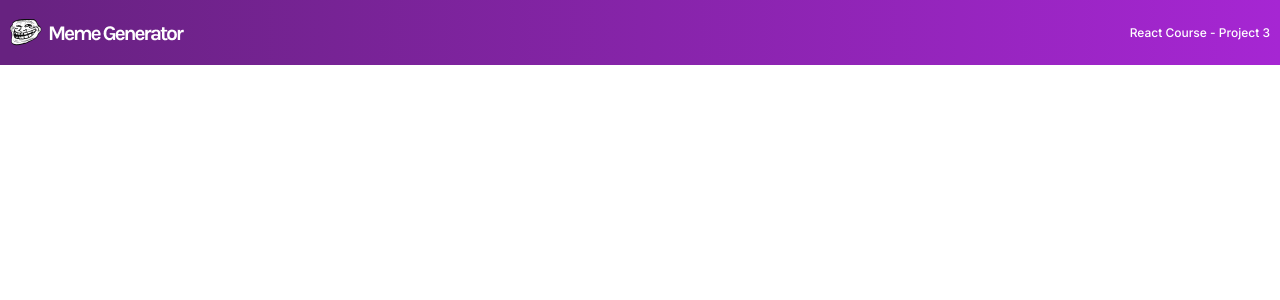
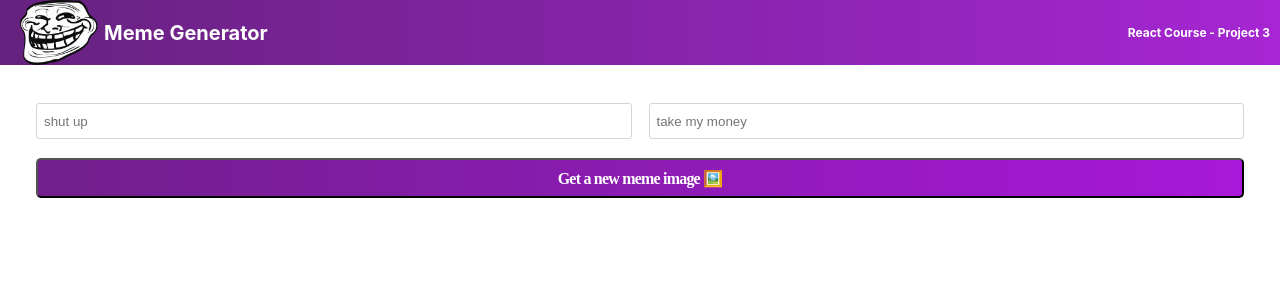
Before and after one commit to shecodessk/meme-generator, a React (Create React App) app: page / in a window 1280 px wide. Shown: the top 300 px of the page. Built offline with nearby package versions, Linux system fonts and the light colour scheme.

Commit message:
Create Meme component

```diff
--- a/public/style.css
+++ b/public/style.css
@@ -1,27 +1,66 @@
 @import url('https://fonts.googleapis.com/css2?family=Inter:wght@500&display=swap');
 *{
-  margin: 0;
-  padding: 0;
   box-sizing: border-box;
+}
+body{
+  margin: 0 auto;
+  font-family: 'Inter', sans-serif;
 }
 
 .header{
-  padding-left: 10px;
-  padding-right: 10px;
+  padding-left: 20px;
   width: 100%;
   height: 65px;
   display: flex;
   align-items: center;
-  justify-content: space-between;
+  color: #FFFFFF;
   background: linear-gradient(90deg, #672280 1.18%, #A626D3 100%);
 }
-
-
+.header--image{
+  height: 100%;
+  margin-right: 6px;
+}
+.header--title{
+  font-size: 1.25rem;
+  margin-right: auto;
+}
 .header--text{
-  font-family: 'Inter', sans-serif;
-  font-style: normal;
-  font-size: 12px;
+  font-size: .75rem;
   line-height: 15px;
   text-align: right;
+  margin-right: 10px;
+
+}
+main{
+  padding: 36px;
+}
+.meme--form{
+  display:grid;
+  grid-template: 40px 40px / 1fr 1fr;
+  gap: 17px;
+  align-items: center;
+  justify-content: center;
+  }
+
+.meme--input-left, .meme--input-right{
+  height:36px;
+  border-radius: 3px;
+  border: 1px solid #D5D4D8;
+  text-indent: 5px;
+}
+.meme--button{
+  grid-column: 1 / -1;
+  height: 40px;
+  background: linear-gradient(90.41deg, #711F8D 1.14%, #A818DA 100%);
+  border-radius: 5px;
+  font-family: 'Karla';
+  font-style: normal;
+  font-weight: 700;
+  font-size: 16px;
+  line-height: 19px;
+  text-align: center;
+  letter-spacing: -0.05em;
   color: #FFFFFF;
+  cursor: pointer;
+
 }
--- a/src/App.js
+++ b/src/App.js
@@ -1,11 +1,12 @@
 import { Header } from './components/Header'
-
+import { Meme } from './components/Meme'
 
 
 function App() {
   return (
     <div className="App">
         <Header />
+        <Meme />
     </div>
   );
 }
--- a/src/components/Header.js
+++ b/src/components/Header.js
@@ -1,8 +1,9 @@
 export const Header = () =>{
   return(
     <div className="header">
-      <img className="header--image" alt="meme-logo" src="../images/Logo.png"/>
-      <p className="header--text">React Course - Project 3</p>
+      <img className="header--image" alt="meme-logo" src="../images/troll-face.png"/>
+      <h2 className="header--title">Meme Generator</h2>
+      <h3 className="header--text">React Course - Project 3</h3>
     </div>
   )
 }
--- /dev/null
+++ b/src/components/Meme.js
@@ -0,0 +1,13 @@
+export const Meme = () =>{
+  return(
+    <main>
+      <form className="meme--form">
+        <input className="meme--input-left" type="text" placeholder="shut up"/>
+        <input className="meme--input-right" type="text" placeholder="take my money"/>
+
+          <button className="meme--button"> Get a new meme image 🖼️</button>
+
+      </form>
+    </main>
+  )
+}
```
Also changed, not shown: public/images/Logo.png (deleted), public/images/troll-face.png (added).
